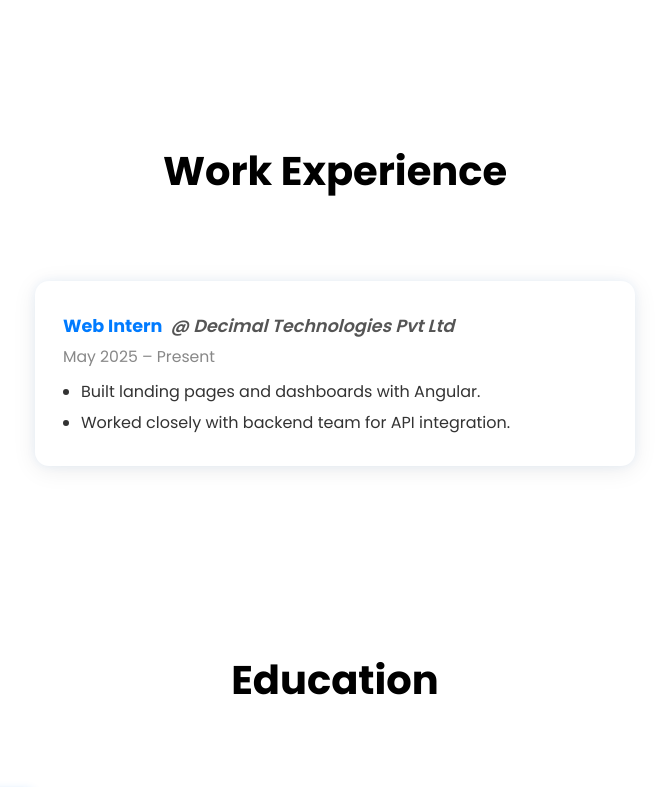
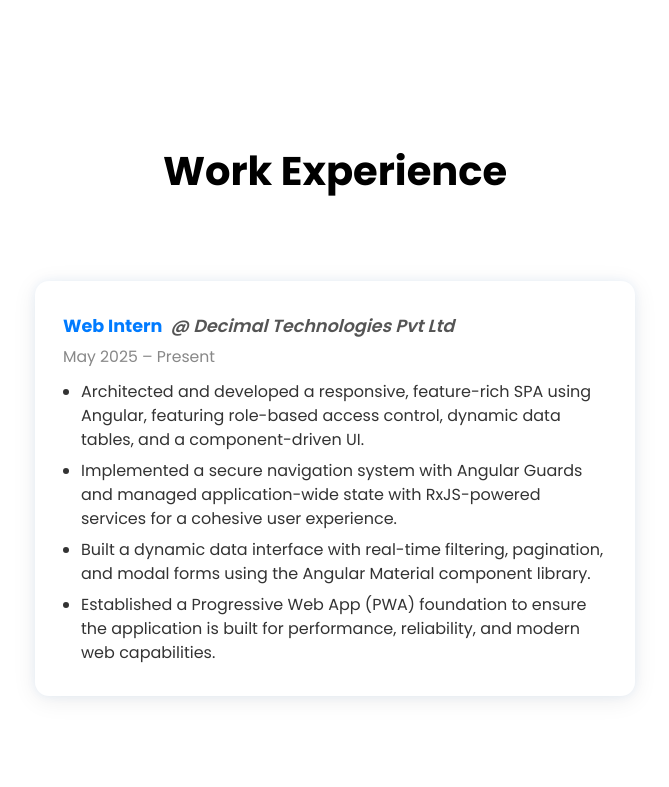
Before and after one commit to MisterStranger03/My-Portfolio-Website, a plain HTML site: page index.html in a window 1280 px wide. Shown: the part 2000-2787 px from the top of the page, without its empty margins (305-974 px from the left). Drawn offline with Linux system fonts and the light colour scheme.

Commit message:
update to experience

```diff
--- a/index.html
+++ b/index.html
@@ -183,8 +183,10 @@
       </div>
       <div class="exp-duration">May 2025 – Present </div>
       <ul class="exp-details">
-        <li>Built landing pages and dashboards with Angular.</li>
-        <li>Worked closely with backend team for API integration.</li>
+        <li>Architected and developed a responsive, feature-rich SPA using Angular, featuring role-based access control, dynamic data tables, and a component-driven UI.</li>
+        <li>Implemented a secure navigation system with Angular Guards and managed application-wide state with RxJS-powered services for a cohesive user experience.</li>
+        <li>Built a dynamic data interface with real-time filtering, pagination, and modal forms using the Angular Material component library.</li>
+        <li>Established a Progressive Web App (PWA) foundation to ensure the application is built for performance, reliability, and modern web capabilities.</li>
       </ul>
     </div>
     <!-- Add more experience-card blocks as needed -->
@@ -266,6 +268,7 @@
                 <!-- <div class="ball" data-skill="Docker">Docker</div> -->
                 <!-- <div class="ball" data-skill="Kubernetes">Kubernetes</div> -->
                 <div class="ball" data-skill="Java">Java</div>
+                <div class="ball" data-skill="Angular">Angular</div>
                 <!-- <div class="ball" data-skill="Swift">Swift</div> -->
               </div>
             </div>
```
